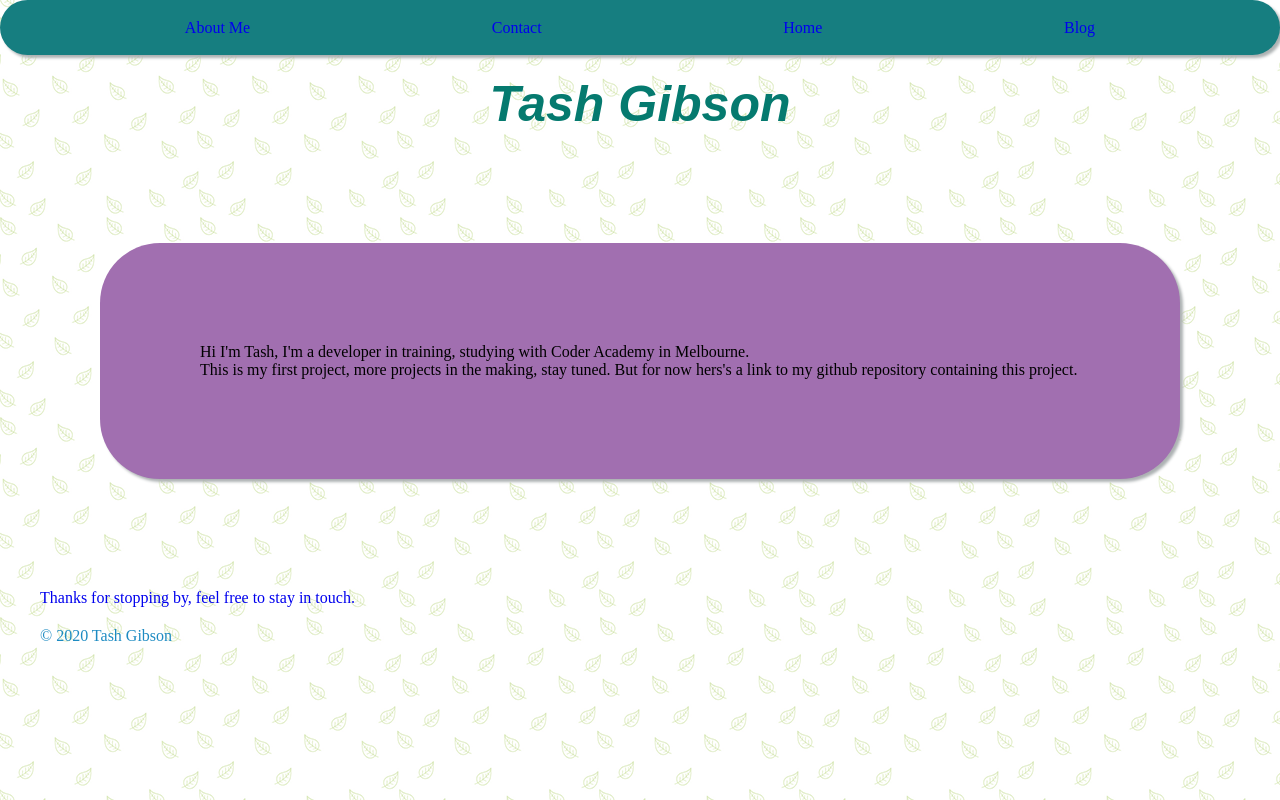
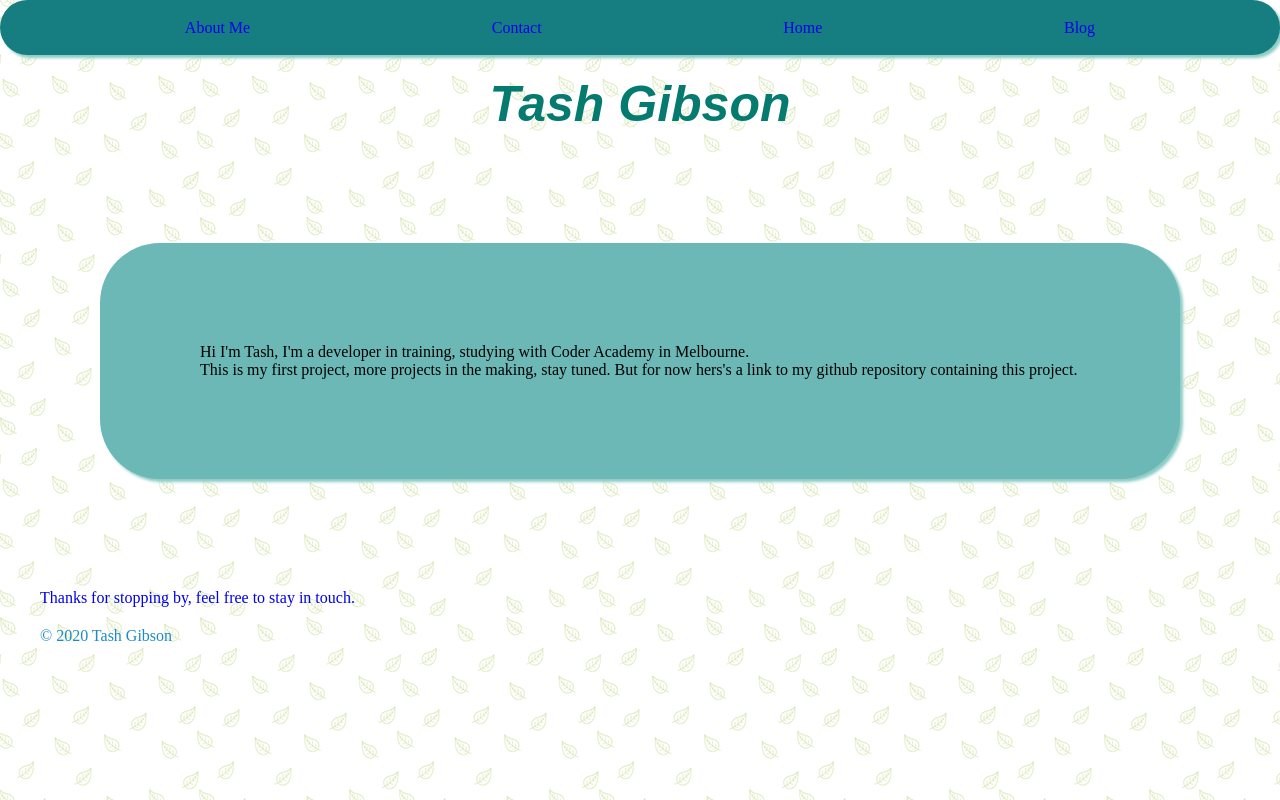
Before and after one commit to tash-tag/Portfolio, a plain HTML site: page index.html in a window 1280 px wide. Drawn offline with Linux system fonts and the light colour scheme.

Commit message:
4th commit

```diff
--- a/css/styles.scss
+++ b/css/styles.scss
@@ -18,7 +18,7 @@ $secondary-color: #1D8BC2;
 
 @mixin shadow {
  border-radius: 60px;
- box-shadow: 3px 3px 3px #ADB2B3;
+ box-shadow: 3px 3px 3px #8BCCC5;
 }
 
 h1 {
@@ -52,13 +52,13 @@ p {
 }
 
 .box {
- background-color: #A16FB0;
+ background-color: #6CB8B6;
  padding: 100px;
  margin: 100px;
  background-position: cover;
  @include shadow();
 }
-
+// #A16FB0
 .container {
  padding: 15px;
  width: 90%;
```
Also changed, not shown: Blog.html (+1 -1 lines), css/styles.css.
